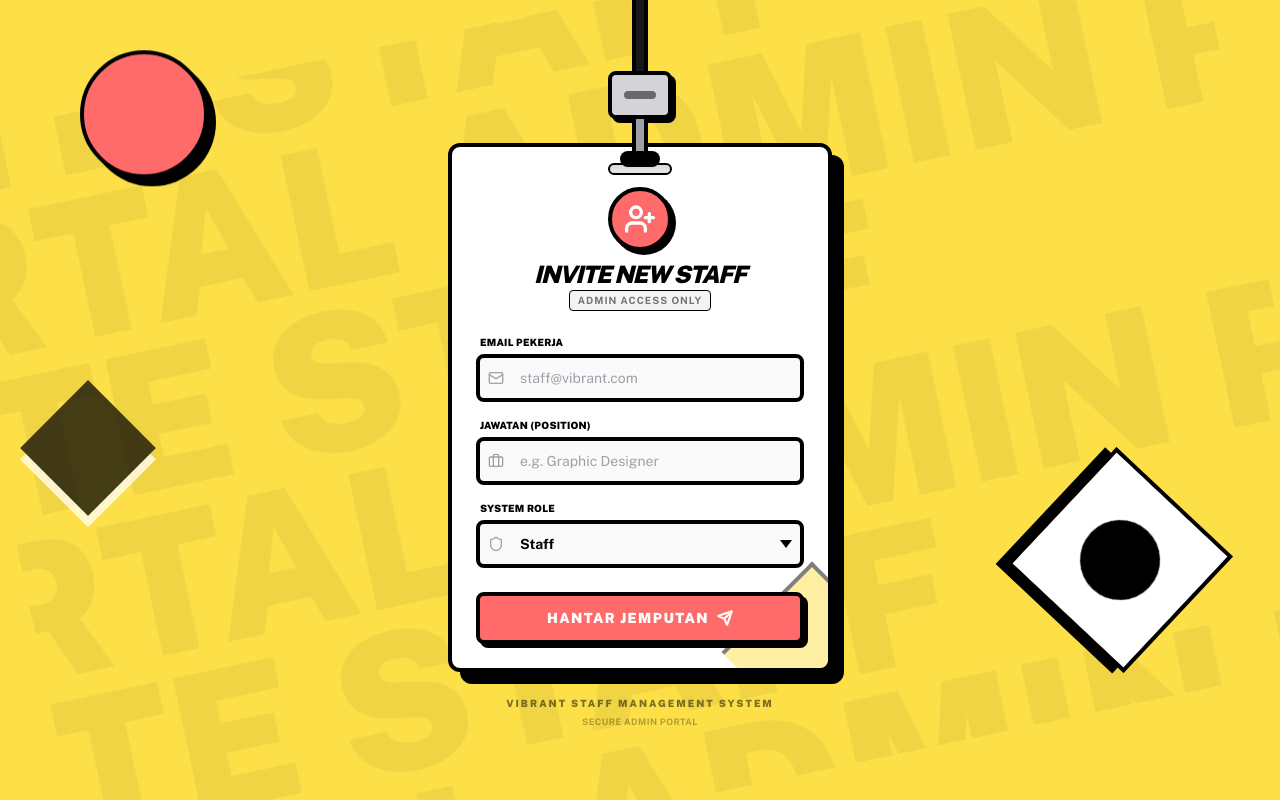
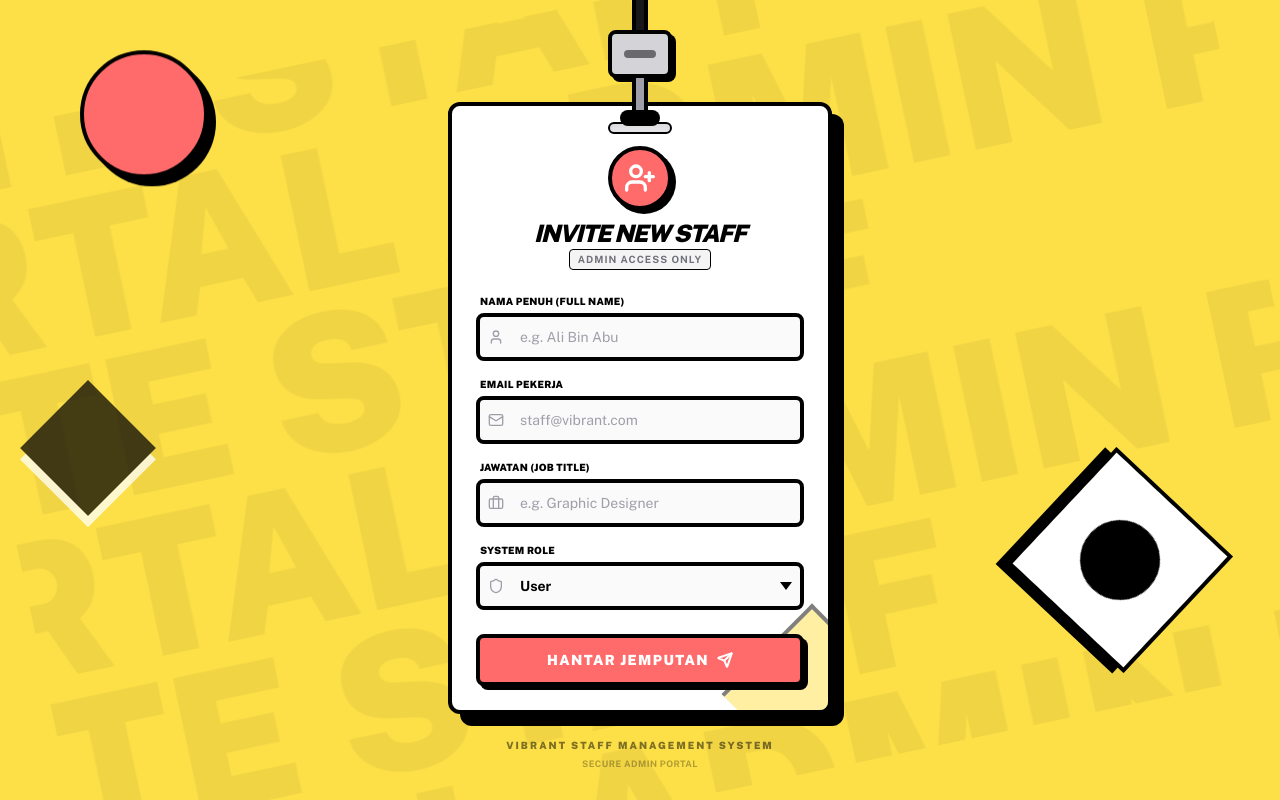
Before and after one commit to kmlxly/vibrantad-app, a Next.js app: page /admin/invite in a window 1280 px wide. Built offline with nearby package versions, Linux system fonts and the light colour scheme.

Commit message:
feat: enhance invite flow with proper job title mapping

```diff
--- a/app/actions/inviteStaff.ts
+++ b/app/actions/inviteStaff.ts
@@ -3,20 +3,33 @@
 import { createClient } from '@supabase/supabase-js'
 
 export async function inviteStaff(prevState: any, formData: FormData) {
+    // Debug logging
+    console.log('[InviteStaff] Starting action...')
+
     const supabaseUrl = process.env.NEXT_PUBLIC_SUPABASE_URL
     const supabaseServiceKey = process.env.SUPABASE_SERVICE_ROLE_KEY
 
-    if (!supabaseUrl || !supabaseServiceKey) {
-        return { error: 'Supabase configuration missing (URL or Service Role Key)' }
+    if (!supabaseUrl) {
+        console.error('[InviteStaff] Error: NEXT_PUBLIC_SUPABASE_URL is missing')
+        return { error: 'Configuration Error: Missing Supabase URL' }
+    }
+
+    if (!supabaseServiceKey) {
+        console.error('[InviteStaff] Error: SUPABASE_SERVICE_ROLE_KEY is missing')
+        return { error: 'Configuration Error: Missing Service Role Key' }
     }
 
     const supabase = createClient(supabaseUrl, supabaseServiceKey)
 
     const email = formData.get('email') as string
+    const fullName = formData.get('full_name') as string
     const role = formData.get('role') as string
-    const position = formData.get('position') as string
+    const jobTitle = formData.get('job_title') as string
 
-    if (!email || !role || !position) {
+    // Debug inputs
+    console.log('[InviteStaff] Inputs:', { email, fullName, role, jobTitle })
+
+    if (!email || !fullName || !role || !jobTitle) {
         return { error: 'Sila isi semua maklumat mandatori.' }
     }
 
@@ -27,20 +40,22 @@ export async function inviteStaff(prevState: any, formData: FormData) {
         const { data, error } = await supabase.auth.admin.inviteUserByEmail(email, {
             redirectTo: `${siteUrl}/update-password`,
             data: {
+                full_name: fullName,
                 role: role,
-                position: position,
+                job_title: jobTitle,
                 setup_complete: false,
             },
         })
 
         if (error) {
-            console.error('Invite Error:', error)
+            console.error('[InviteStaff] Supabase Invite Error:', error)
             return { error: error.message }
         }
 
+        console.log('[InviteStaff] Success:', data)
         return { success: `Jemputan telah dihantar ke ${email}` }
     } catch (err) {
-        console.error('Unexpected Error:', err)
+        console.error('[InviteStaff] Unexpected Exception:', err)
         return { error: 'Terdapat ralat semasa menghantar jemputan.' }
     }
 }
--- a/app/admin/invite/page.tsx
+++ b/app/admin/invite/page.tsx
@@ -3,7 +3,7 @@
 import { useActionState } from 'react'
 import { inviteStaff } from '@/app/actions/inviteStaff'
 import { useFormStatus } from 'react-dom'
-import { Loader2, Send, Shield, Mail, Briefcase, UserPlus } from 'lucide-react'
+import { Loader2, Send, Shield, Mail, Briefcase, UserPlus, User } from 'lucide-react'
 
 function SubmitButton() {
     const { pending } = useFormStatus()
@@ -108,6 +108,23 @@ export default function InviteStaffPage() {
                                 </div>
                             )}
 
+                            {/* Full Name Input */}
+                            <div className="space-y-1">
+                                <label className="flex items-center gap-2 text-[10px] font-black uppercase tracking-wide ml-1 text-black">
+                                    Nama Penuh (Full Name)
+                                </label>
+                                <div className="relative">
+                                    <User className="absolute left-3 top-1/2 -translate-y-1/2 w-4 h-4 text-zinc-400" />
+                                    <input
+                                        type="text"
+                                        name="full_name"
+                                        required
+                                        placeholder="e.g. Ali Bin Abu"
+                                        className="w-full bg-zinc-50 border-4 border-black rounded-lg py-2.5 pl-10 pr-3 font-bold text-sm outline-none focus:bg-white focus:shadow-[4px_4px_0px_0px_rgba(0,0,0,1)] focus:-translate-y-1 transition-all placeholder:text-zinc-400 placeholder:font-medium text-black"
+                                    />
+                                </div>
+                            </div>
+
                             {/* Email Input */}
                             <div className="space-y-1">
                                 <label className="flex items-center gap-2 text-[10px] font-black uppercase tracking-wide ml-1 text-black">
@@ -125,16 +142,16 @@ export default function InviteStaffPage() {
                                 </div>
                             </div>
 
-                            {/* Jawatan Input */}
+                            {/* Job Title Input */}
                             <div className="space-y-1">
                                 <label className="flex items-center gap-2 text-[10px] font-black uppercase tracking-wide ml-1 text-black">
-                                    Jawatan (Position)
+                                    Jawatan (Job Title)
                                 </label>
                                 <div className="relative">
                                     <Briefcase className="absolute left-3 top-1/2 -translate-y-1/2 w-4 h-4 text-zinc-400" />
                                     <input
                                         type="text"
-                                        name="position"
+                                        name="job_title"
                                         required
                                         placeholder="e.g. Graphic Designer"
                                         className="w-full bg-zinc-50 border-4 border-black rounded-lg py-2.5 pl-10 pr-3 font-bold text-sm outline-none focus:bg-white focus:shadow-[4px_4px_0px_0px_rgba(0,0,0,1)] focus:-translate-y-1 transition-all placeholder:text-zinc-400 placeholder:font-medium text-black"
@@ -152,12 +169,11 @@ export default function InviteStaffPage() {
                                     <select
                                         name="role"
                                         required
-                                        defaultValue="Staff"
+                                        defaultValue="userid"
                                         className="w-full bg-zinc-50 border-4 border-black rounded-lg py-2.5 pl-10 pr-3 font-bold text-sm outline-none focus:bg-white focus:shadow-[4px_4px_0px_0px_rgba(0,0,0,1)] focus:-translate-y-1 transition-all appearance-none cursor-pointer text-black relative z-0"
                                     >
-                                        <option value="Staff">Staff</option>
-                                        <option value="Manager">Manager</option>
-                                        <option value="Admin">Admin</option>
+                                        <option value="userid">User</option>
+                                        <option value="admin">Admin</option>
                                     </select>
                                     <div className="absolute right-3 top-1/2 -translate-y-1/2 pointer-events-none z-10">
                                         <div className="w-0 h-0 border-l-[6px] border-l-transparent border-r-[6px] border-r-transparent border-t-[8px] border-t-black"></div>
```
Also changed, not shown: 1 other file (tests, documents, lock files or other folders).
